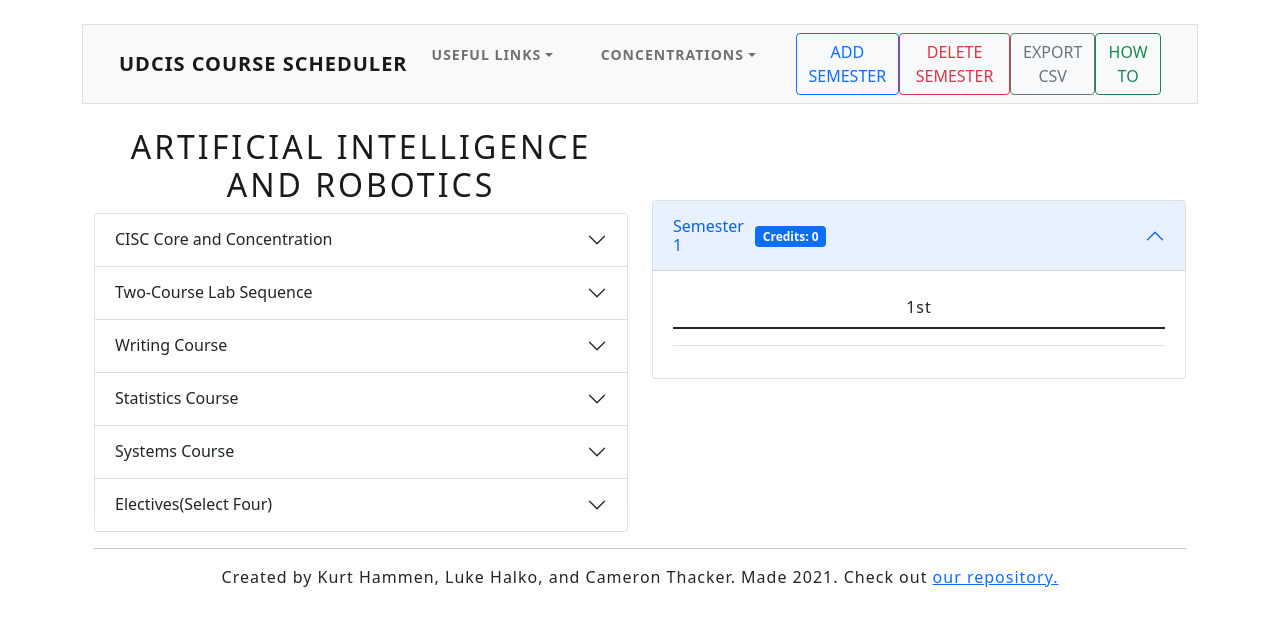
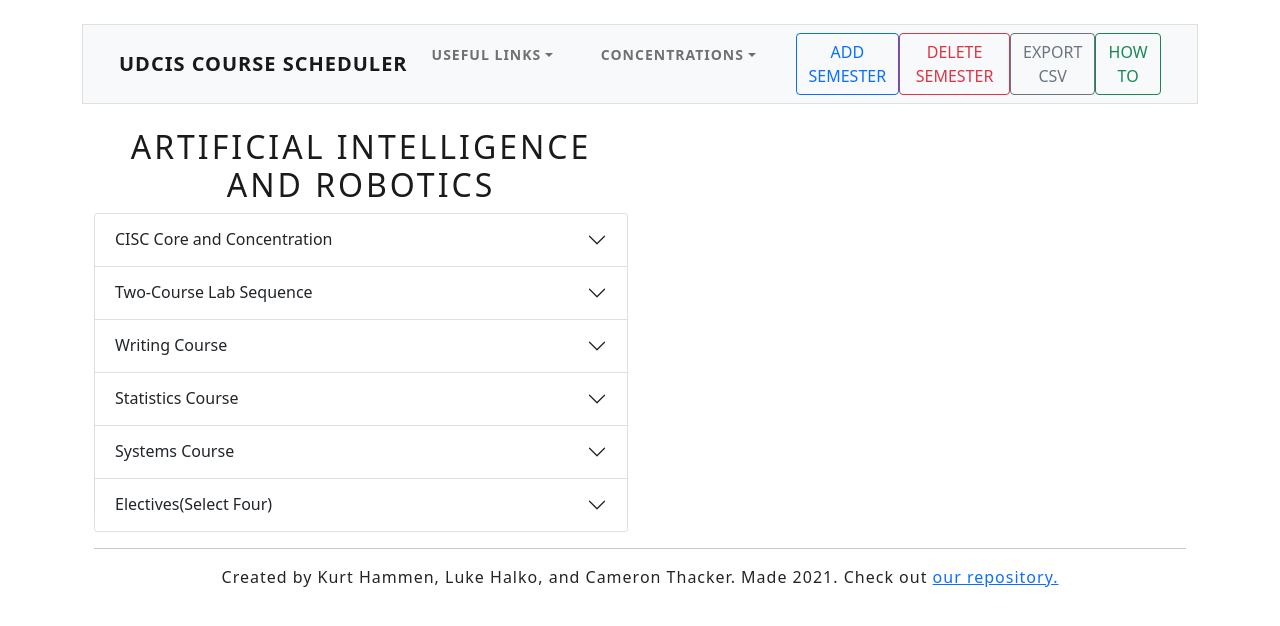
Before and after one commit to UD-CISC275-F21/ud-cis-scheduler-team-4, a React (Create React App) app: page / in a window 1280 px wide. Shown: the top 626 px of the page. Built offline with nearby package versions, Linux system fonts and the light colour scheme.

Commit message:
Going to start using the data placed in the folder for save data rather then through a state

```diff
--- a/src/components/MainPage.tsx
+++ b/src/components/MainPage.tsx
@@ -30,55 +30,22 @@ export const MainPage = (): JSX.Element => {
     const [toastDisplay, setToastDisplay] = useState<boolean>(false); // Will be implemented once basic drop logic is fully implemented
     const [toastMessage, setToastMessage] = useState<string>(""); // Will be implemented once basic drop logic is fully implemented
     const [deleteTriggered, setDeleteTriggered] = useState<number>(-1);
-    const [saveData, setSaveData] = useState<SavedProgress[]>([{
-        concentration: concentration,
-        numberOfSemesters: semesters,
-        semesters: semesterCourses
-    } as SavedProgress]);
+    const [saveData, setSaveData] = useState<SavedProgress>({ concentration: concentration, numberOfSemesters: semesters, semesters: semesterCourses});
     useEffect(() => {
         setDisplay(true);
         setTimeout(() => {
             setDisplay(false);
-        }, 1);
+        }, 1000);
+        let savedData: SavedProgress[] = SavedData;
+        const index = savedData.findIndex((eachSavedData) => eachSavedData.concentration.name === concentration.name);
+        if (index !== -1) {
+            setSaveData(savedData[index]);
+        } else {
+            const newSaveData: SavedProgress = { concentration: concentration, numberOfSemesters: semesters, semesters: semesterCourses } as SavedProgress;
+            savedData = [...savedData, newSaveData];
+            setSaveData(() => newSaveData);
+        }
     }, []);
-
-    useEffect(() => {
-        console.log("UPDATING SAVEDATA CONCENTRATION CONTAINERS");
-        const index = saveData.findIndex(eachSaveData => eachSaveData.concentration.name === concentration.name);
-        const tmpSaveData = [...saveData];
-        tmpSaveData[index] = UpdateConcentration(tmpSaveData[index],concentrationContainers);
-        setSaveData([...tmpSaveData]);
-    }, [concentrationContainers]);
-
-    useEffect(() => {
-        console.log("UPDATING SAVEDATA SEMESTER COURSES, SEMESTERCOURSES = ", semesterCourses);
-        const index = saveData.findIndex(eachSaveData => eachSaveData.concentration.name === concentration.name);
-        const tmpSaveData = [...saveData];
-        tmpSaveData[index] = UpdateSemester(tmpSaveData[index],semesterCourses);
-        setSaveData([...tmpSaveData]);
-    }, [semesterCourses]);
-
-    useEffect(() => {
-        const index = saveData.findIndex(eachSaveData => eachSaveData.concentration.name === concentration.name);
-        const tmpSaveData = saveData;
-        tmpSaveData[index].numberOfSemesters = semesters;
-        setSaveData([...tmpSaveData]);
-        console.log("AFTER MAINPAGE SEMESTERS USEFFECT, SAVEDATA = ", saveData);
-    }, [semesters]);
-
-    useEffect(() => {
-        const index = saveData.findIndex(eachSaveData => eachSaveData.concentration.name === concentration.name);
-        console.log("IN MAINPAGE USEFFECT CONC , SAVEDATA = ", saveData);
-        if ( index == -1 ) { // save data not found
-            setSemesters(1);
-            setSaveData((formerSaveData) => [...formerSaveData, {concentration: concentration, numberOfSemesters: 1, semesters: []}]);
-            setSemesterCourses([]);
-        } else {
-            const tmpSaveData = saveData;
-            setSemesters(tmpSaveData[index].numberOfSemesters);
-            setSaveData([...tmpSaveData]);
-        }
-    }, [concentration]);
 
     const displayToast = (msg: string) => {
         setToastDisplay(true);
@@ -170,11 +137,13 @@ export const MainPage = (): JSX.Element => {
                         <br />
                         <br />
                         <br />
-                        <SemesterTable
-                            concentration={concentration}
-                            setSemesterCourses={setSemesterCourses}
-                            saveData={saveData}
-                        />
+                        {
+                        //<SemesterTable
+                        //    concentration={concentration}
+                        //    setSemesterCourses={setSemesterCourses}
+                        //    saveData={saveData}
+                        ///>
+                        }
                     </Col>
                 </Row>
                 <Row>
--- a/src/components/courses/DisplayCourseList.tsx
+++ b/src/components/courses/DisplayCourseList.tsx
@@ -7,12 +7,9 @@ import { SavedProgress } from "../../interfaces/savedprogress";
 export const DisplayCourseList = (props: {
         concentration: Concentration;
         setConcentrationContainers: React.Dispatch<React.SetStateAction<ConcentrationContainerType[]>>;
-        saveData: SavedProgress[];
+        saveData: SavedProgress;
     }): JSX.Element => {
-    const index = props.saveData.findIndex(eachSaveData => eachSaveData.concentration.name === props.concentration.name);
-    return(    index !== -1 ?
-        DisplayCourseListMap(props.concentration, props.setConcentrationContainers, props.saveData[index])
-        :
-        <div>Cannot find Concentration Save Data</div>
+    return(
+        DisplayCourseListMap(props.concentration, props.setConcentrationContainers, props.saveData)
     );
 };
--- a/src/components/courses/DisplayCourseListHelperFunctions/DisplayCourseListMap.tsx
+++ b/src/components/courses/DisplayCourseListHelperFunctions/DisplayCourseListMap.tsx
@@ -17,6 +17,8 @@ export const DisplayCourseListMap = (concentration: Concentration,
     setConcentrationContainers: React.Dispatch<React.SetStateAction<ConcentrationContainerType[]>>,
     saveData: SavedProgress,
 ): JSX.Element => {
+
+    console.log("saveData = ", saveData);
 
     switch(concentration){
 
--- a/src/interfaces/savedprogress.ts
+++ b/src/interfaces/savedprogress.ts
@@ -1,5 +1,4 @@
 import { Concentration } from "./concentration";
-import { Course } from "./course";
 import { Semester } from "./semester";
 
 export interface SavedProgress {
```
